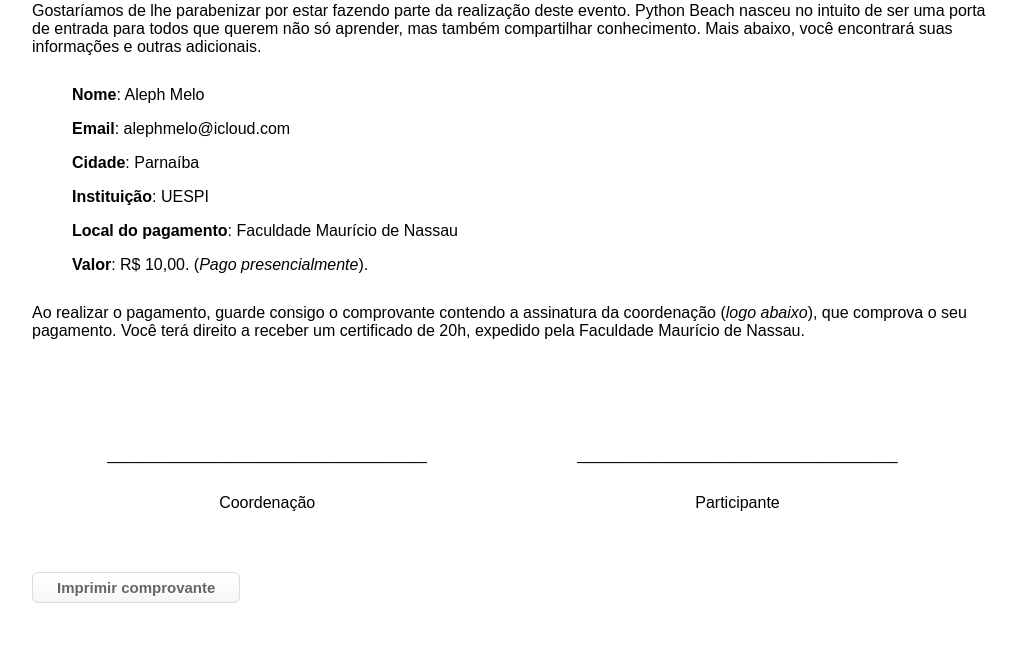
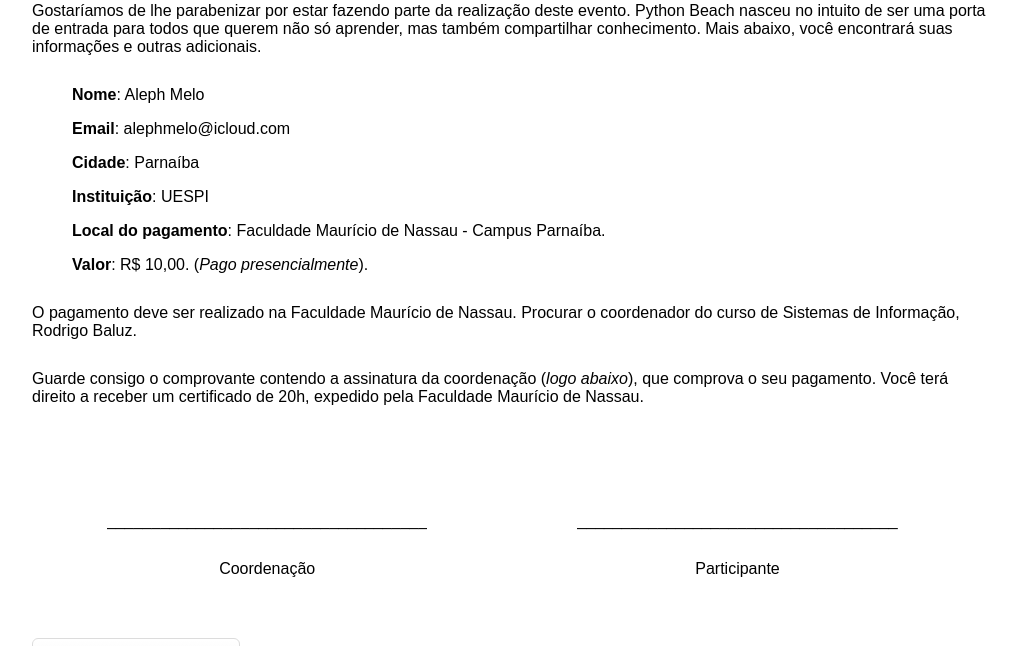
Before and after one commit to pythonbeach/inscreva-se, a Django app: template templates/payment.html in a window 1280 px wide. Shown: the part 126-772 px from the top of the page, without its empty margins (128-1145 px from the left). Run offline with Django 3.2, Linux system fonts and the light colour scheme; the template is opened without the code that fills it: values that come from a table or form of the project are taken from there, others are empty; data comes from the database, SQL or seed files in the repository.

Commit message:
Added infos about local of payment

```diff
--- a/python_beach_boleto/core/urls.py
+++ b/python_beach_boleto/core/urls.py
@@ -5,5 +5,5 @@ from python_beach_boleto.core import views
 urlpatterns = [
     url(r'^$', views.index, name='index'),
     # url(r'^payment/(?P<id_enroll>\d+)$', views.payment, name='payment')
-    url(r'^payment/$', views.payment, name='payment')
+    # url(r'^payment/$', views.payment, name='payment')
 ]
--- a/templates/payment.html
+++ b/templates/payment.html
@@ -40,7 +40,7 @@
 			</li>
 			<li>
 				<p>
-					<span>Local do pagamento</span>: Faculdade Maurício de Nassau
+					<span>Local do pagamento</span>: Faculdade Maurício de Nassau - Campus Parnaíba.
 				</p>
 			</li>
 			<li>
@@ -50,8 +50,10 @@
 			</li>
 		</ul>
 		<p>
-		Ao realizar o pagamento, guarde consigo o comprovante contendo a assinatura da coordenação (<em>logo abaixo</em>), que comprova o seu pagamento.
-			Você terá direito a receber um certificado de 20h, expedido pela Faculdade Maurício de Nassau.
+		O pagamento deve ser realizado na Faculdade Maurício de Nassau. Procurar o coordenador do curso de Sistemas de Informação, Rodrigo Baluz.
+		</p>
+		<p>
+			Guarde consigo o comprovante contendo a assinatura da coordenação (<em>logo abaixo</em>), que comprova o seu pagamento. Você terá direito a receber um certificado de 20h, expedido pela Faculdade Maurício de Nassau.
 		</p>
 		<div id="signature">
 			<div class="assign">
```
